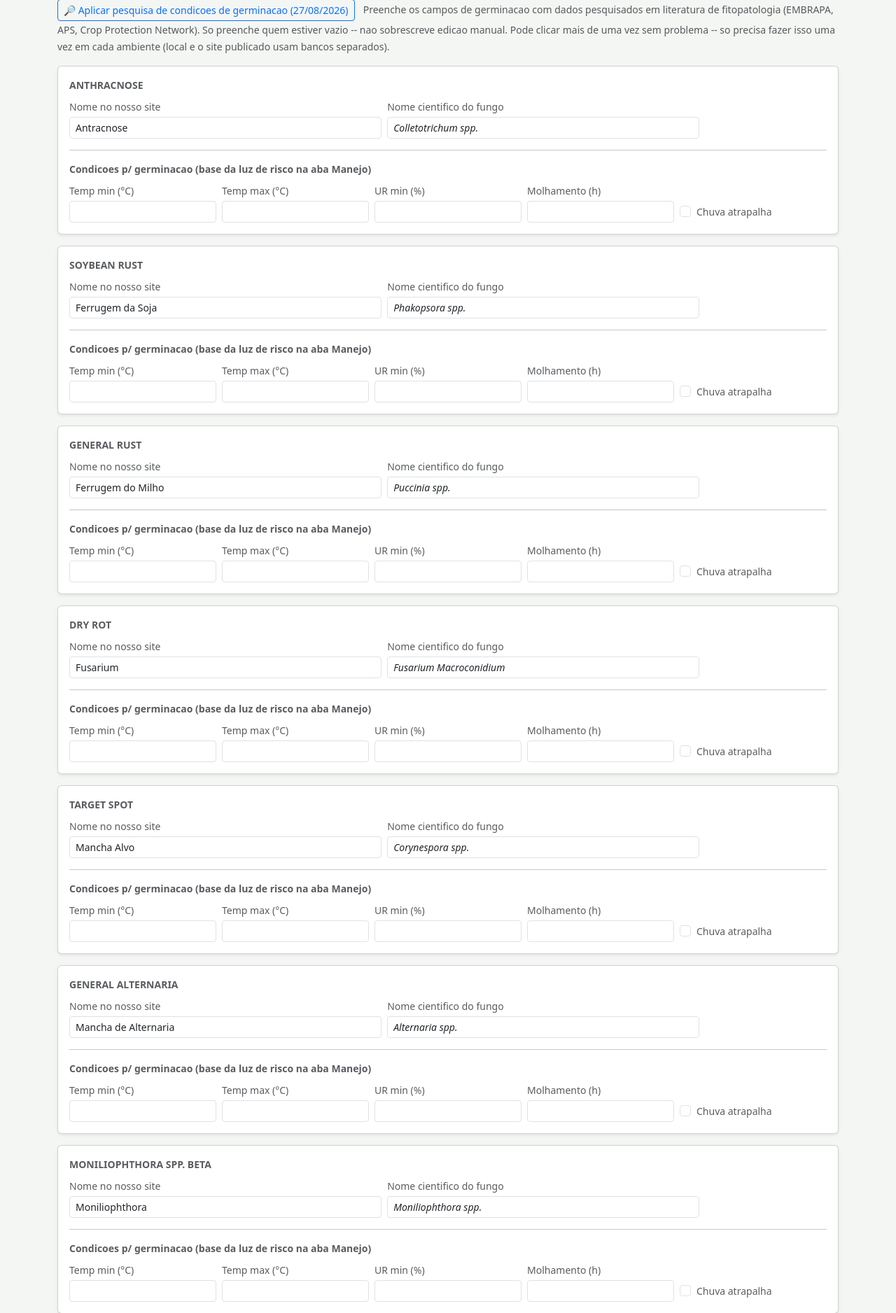
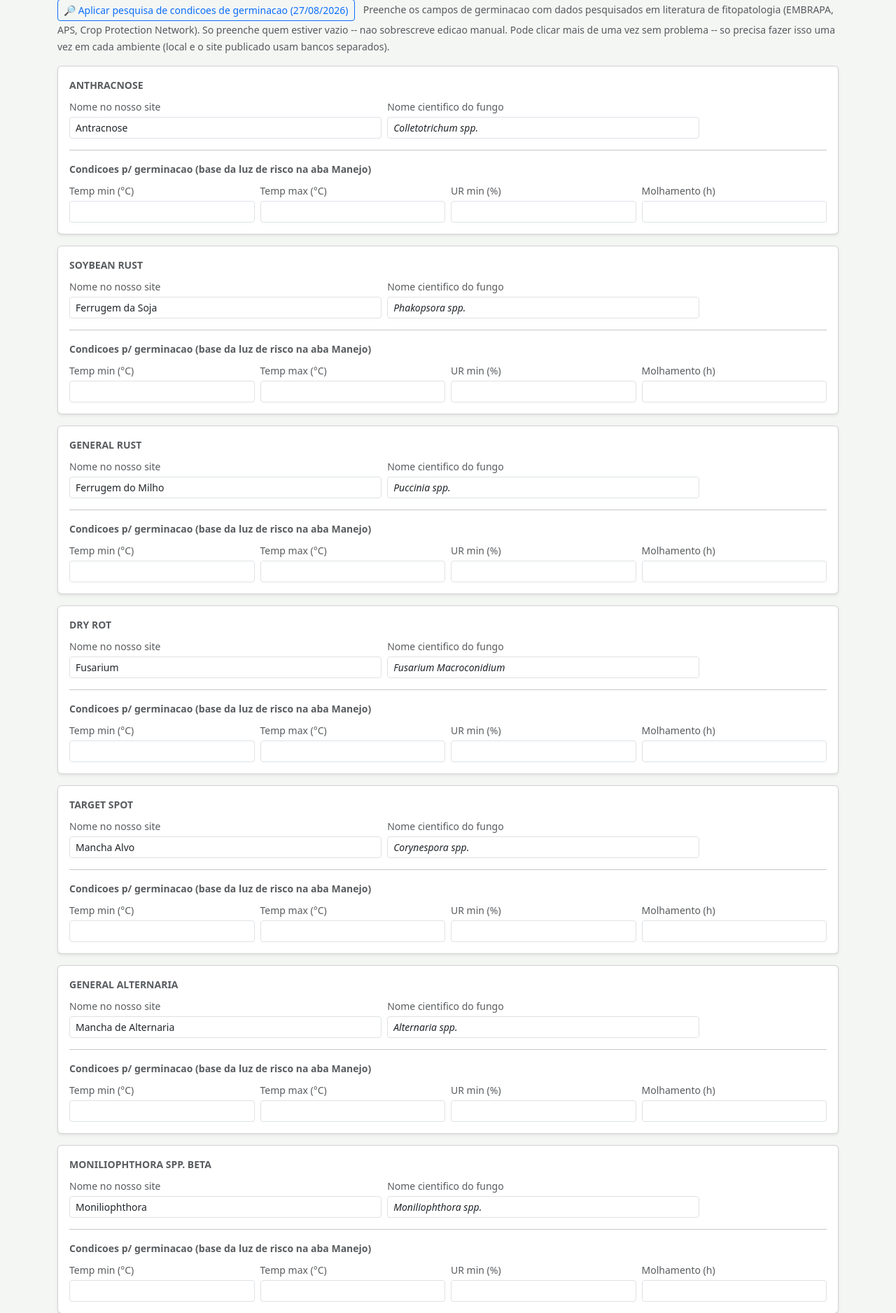
Before and after one commit to alanmauro-oneagro/monitoresporos, a Flask app: page /admin/doencas in a window 1280 px wide. Shown: the part 113-1989 px from the top of the page at 70% size. Run offline with Flask 3, Linux system fonts and the light colour scheme; the visitor is signed in with stand-in values (Sample User, id 1); data comes from the database, SQL or seed files in the repository.

Commit message:
Remover checkbox "Chuva atrapalha" da aba Doencas
E' propriedade fixa do fungo (so o oidio usa), nao algo que precisa
ser editado com frequencia -- tirado da UI pra desafogar o card.
O valor ja aplicado (pela pesquisa) continua sendo preservado a cada
autosave em vez de ser zerado, ja que o formulario nao manda mais
esse campo.

Co-Authored-By: Claude Sonnet 5 <noreply@anthropic.com>

```diff
--- a/webapp/app.py
+++ b/webapp/app.py
@@ -1560,6 +1560,7 @@ def admin_doencas():
         temp_maxs = request.form.getlist("germ_temp_max")
         ur_mins = request.form.getlist("germ_ur_min")
         molhamentos = request.form.getlist("germ_molhamento_horas")
+        info_atual = models.get_all_disease_info()
         for idx, (display_name_en, nome_pt, nome_cientifico) in enumerate(
             zip(display_names, nomes_pt, nomes_cientificos)
         ):
@@ -1567,13 +1568,18 @@ def admin_doencas():
             if not nome_pt:
                 continue
             models.save_disease_translation(display_name_en, nome_pt, nome_cientifico.strip())
+            # germ_agua_livre_inibe (chuva atrapalha, caso do oidio) nao tem
+            # mais campo no formulario -- e' propriedade fixa do fungo, nao
+            # algo pra editar aqui; preserva o valor ja salvo (aplicado pelo
+            # botao de pesquisa) em vez de zerar a cada autosave.
+            agua_livre_inibe = info_atual.get(display_name_en, {}).get("germ_agua_livre_inibe", False)
             models.save_disease_germ_limits(
                 display_name_en,
                 _parse_float_or_none(temp_mins[idx]) if idx < len(temp_mins) else None,
                 _parse_float_or_none(temp_maxs[idx]) if idx < len(temp_maxs) else None,
                 _parse_float_or_none(ur_mins[idx]) if idx < len(ur_mins) else None,
                 _parse_float_or_none(molhamentos[idx]) if idx < len(molhamentos) else None,
-                bool(request.form.get(f"germ_agua_livre_inibe__{idx}")),
+                agua_livre_inibe,
             )
         return _save_response("Nomes de doencas atualizados.", "admin_doencas")
 
--- a/webapp/templates/admin_doencas.html
+++ b/webapp/templates/admin_doencas.html
@@ -39,7 +39,7 @@
 
         <hr class="my-3">
         <div class="small fw-bold text-muted mb-2">Condicoes p/ germinacao (base da luz de risco na aba Manejo)</div>
-        <div class="row gx-2 row-cols-2 row-cols-md-5">
+        <div class="row gx-2 row-cols-2 row-cols-md-4">
             <div class="col">
                 <label class="form-label small text-muted mb-1">Temp min (°C)</label>
                 <input type="number" step="0.1" name="germ_temp_min" class="form-control form-control-sm" value="{{ d.temp_min if d.temp_min is not none else '' }}">
@@ -55,12 +55,6 @@
             <div class="col">
                 <label class="form-label small text-muted mb-1">Molhamento (h)</label>
                 <input type="number" step="1" name="germ_molhamento_horas" class="form-control form-control-sm" value="{{ d.molhamento_horas if d.molhamento_horas is not none else '' }}">
-            </div>
-            <div class="col d-flex align-items-end">
-                <div class="form-check mb-1">
-                    <input type="checkbox" class="form-check-input" name="germ_agua_livre_inibe__{{ loop.index0 }}" id="agua_livre_inibe_{{ loop.index0 }}" {% if d.agua_livre_inibe %}checked{% endif %}>
-                    <label class="form-check-label small text-muted" for="agua_livre_inibe_{{ loop.index0 }}">Chuva atrapalha</label>
-                </div>
             </div>
         </div>
         {% if d.germinacao %}
@@ -86,8 +80,7 @@
     (Open-Meteo) da fazenda (o texto em itálico embaixo dos campos e'
     gerado sozinho a partir desses numeros, so' pra conferencia -- nao e'
     editavel separado, assim nunca fica descolado do que o risco
-    realmente calcula). Marque "Chuva atrapalha" pros fungos tipo oidio,
-    onde molhar a folha atrapalha em vez de ajudar a germinar.
+    realmente calcula).
 </p>
 
 <h4 class="mb-2 mt-4">Doencas x Culturas</h4>
```
